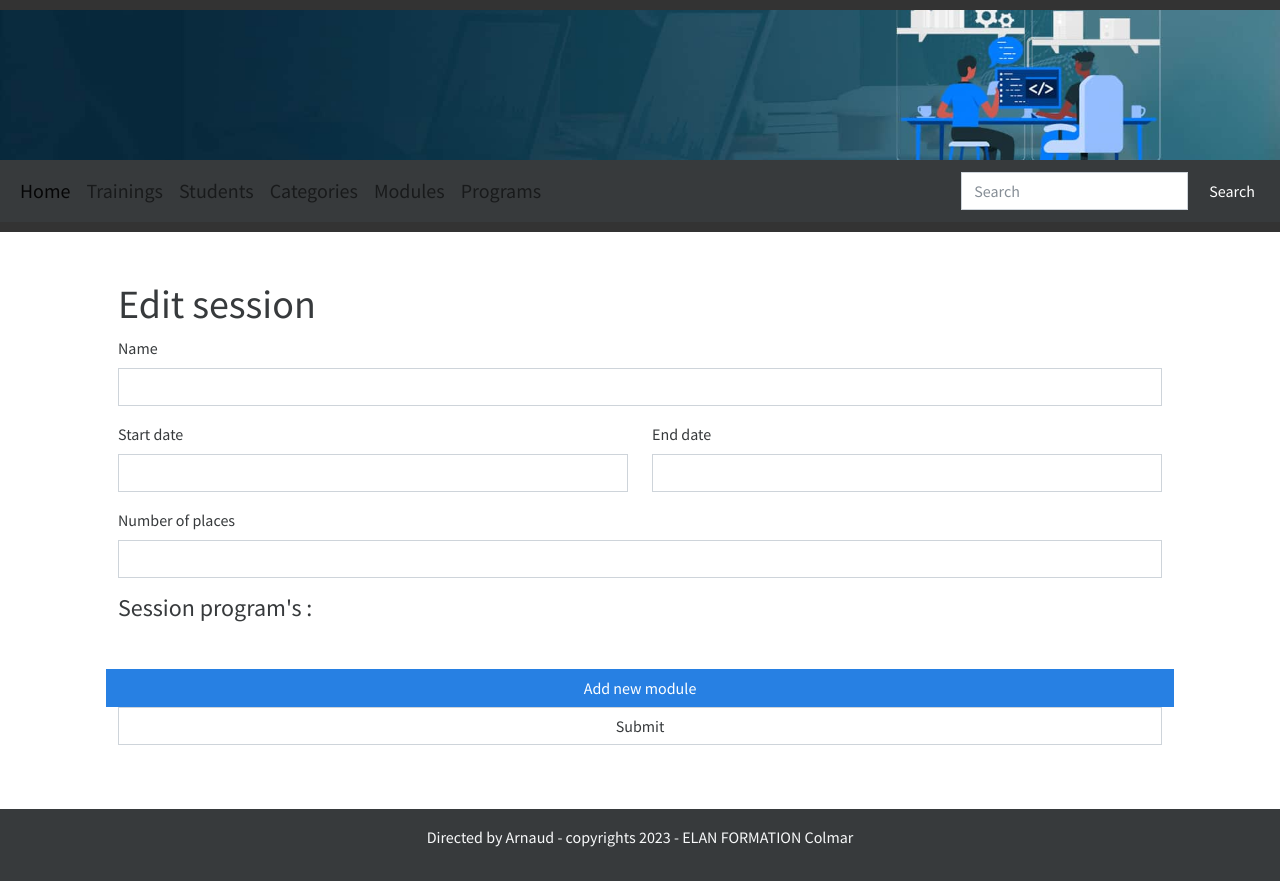
After one commit to fillyfalzone/SymfonySession, a Symfony app: template templates/session/edit.html.twig in a window 1280 px wide. The commit adds this page. Run offline with Twig, Linux system fonts and the light colour scheme; the template is opened without the code that fills it, so the values that code supplies are empty; form fields are guessed from the names that the template uses; some libraries are stand-ins or nearby versions.

Commit message:
Update session show

```diff
--- a/src/Controller/StudentSessionController.php
+++ b/src/Controller/StudentSessionController.php
@@ -4,7 +4,6 @@ namespace App\Controller;
 
 use App\Entity\Session;
 use App\Entity\Student;
-
 use App\Entity\Training;
 use App\Form\StudentSessionType;
 use App\Repository\SessionRepository;
--- a/templates/base.html.twig
+++ b/templates/base.html.twig
@@ -23,9 +23,6 @@
                     <ul class="navbar-nav me-auto fs-5 ">
                       <li class="nav-item">
                         <a class="nav-link active" href="{{ path('app_home')}}">Home</a>
-                      </li>
-                      <li class="nav-item">
-                        <a class="nav-link" href="{{ path('app_session')}}">Sessions</a>
                       </li>
                       <li class="nav-item">
                         <a class="nav-link" href="{{ path('app_training')}}">Trainings</a>
--- /dev/null
+++ b/templates/session/edit.html.twig
@@ -0,0 +1,58 @@
+{% extends 'base.html.twig' %}
+
+{% block title %} Edit session {% endblock title %}
+
+{% block body %}
+    <div class="container p-5">
+
+    <h1> Edit session</h1>
+
+        {{ form_start(form) }}
+            <div class="row">
+                <div class="col-sm">
+                    {{form_row(form.name)}}
+                </div>
+            </div>
+            <div class="row">
+                <div class="col-sm">
+                    {{form_row(form.startDate)}}
+                </div>
+                <div class="col-sm">
+                    {{form_row(form.endDate)}}
+                </div>
+            </div>
+            <div class="row">
+                <div class="col-sm">
+                    {{form_row(form.numberOfPlaces)}}
+                </div>
+            </div>
+                {# on va construire dynamiquement la liste des modules existant à partir de lacollection de Programs #}
+                <h4>Session program's :</h4>
+
+                <div class="form-group row ">
+                    <div class="col-form-label col-sm-2">&nbsp;</div>
+                    <div id="program-fields-list" class="col-sm-10 remove-collection-widget"
+                        data-prototype="{{ form_widget(form.programs.vars.prototype)|e }}"
+                        data-session="{{sessionId}}"
+                        data-widget-tags="{{ '<p></p>'|e }}"
+                        data-widget-counter="{{ form.programs|length }}">
+                    {% for programField in form.programs %}
+                        <p>
+                            {{ form_errors(programField) }}
+                            {{ form_widget(programField, {'attr': {'class': 'borders'}}) }}
+                        </p>
+                    {% endfor %}
+                    </div>
+                </div>
+                <div class="form-group row flex-action">
+                    <button type="button"
+                        class="add-another-collection-widget button btn btn-primary"
+                        data-list-selector="#program-fields-list">Add new module</button>
+                </div>
+                {# empêche l'apparition d'une légende "programmes", si la collection est vide (en cas de création d'une nouvelle session) #}
+                {% do form.programs.setRendered %}
+
+            {{form_row(form.Submit)}}
+        {{ form_end(form) }}
+    </div>
+{% endblock body %}
```
Also changed, not shown: src/Controller/SessionController.php (+66 -15 lines), src/Repository/SessionRepository.php (+21 -0 lines), src/Repository/StudentRepository.php (+0 -19 lines), templates/session/new.html.twig (renamed from templates/session/new_edit.html.twig, +2 -13 lines), templates/session/show.html.twig (+26 -1 lines).
